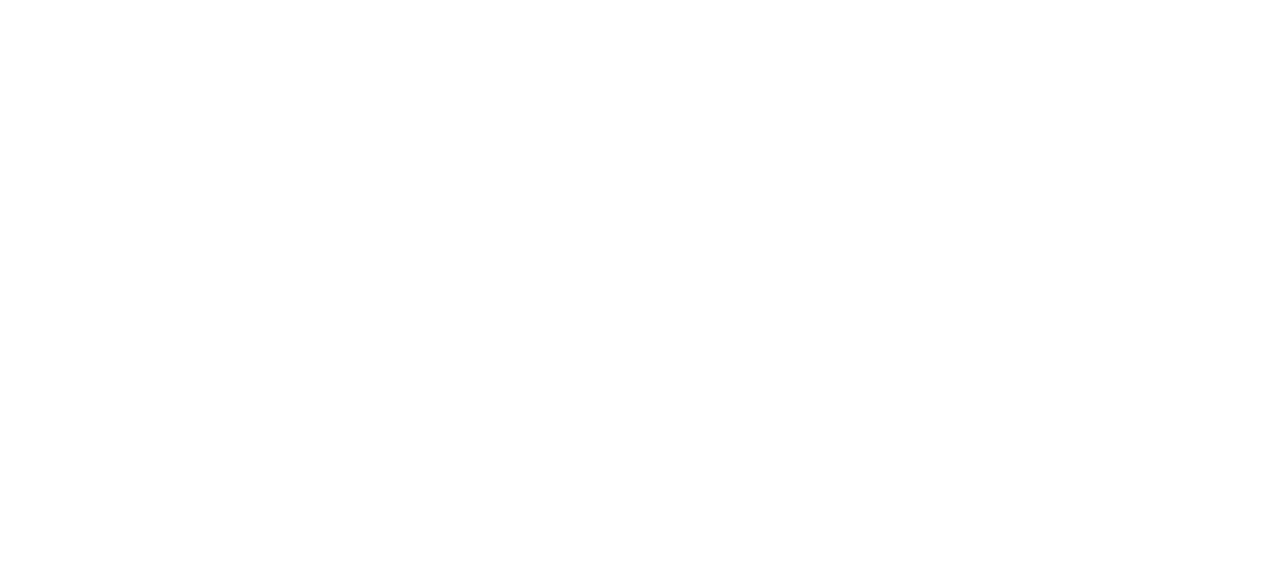
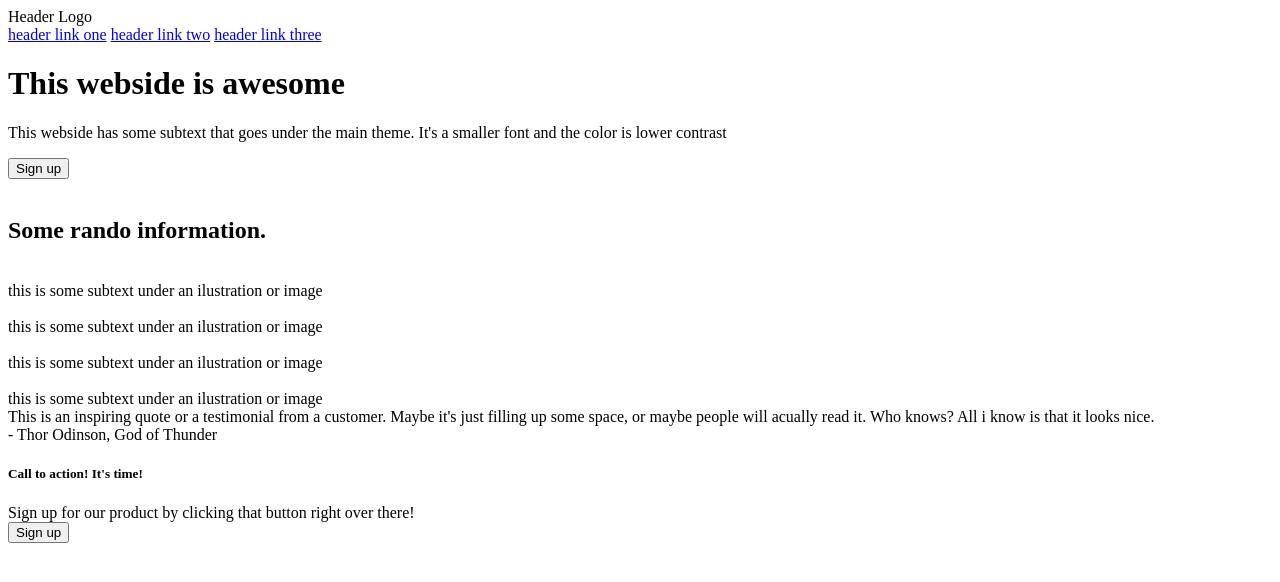
Before and after one commit to B-Banach/Odin-Landing-Page, a plain HTML site: page index.html in a window 1280 px wide. Drawn offline with Linux system fonts and the light colour scheme.

Commit message:
created html structure for page in index.html

```diff
--- a/index.html
+++ b/index.html
@@ -8,6 +8,61 @@
     <title>Landing Page</title>
 </head>
 <body>
-
+    <header>
+        <div>Header Logo</div>
+        <div>
+            <a href="#">header link one</a>
+            <a href="#">header link two</a>
+            <a href="#">header link three</a>
+        </div>
+    </header>
+    <main>
+        <div class="main-one">
+            <div>
+                <h1>This webside is awesome</h1>
+                <p>This webside has some subtext that goes under the main theme. It's a smaller font and the color is lower contrast</p>
+                <button>Sign up</button>
+            </div>
+            <div>
+                <img src="" alt="">
+            </div>
+        </div>
+        <div class="main-two">
+            <h2>Some rando information.</h2>
+            <div>
+                <div>
+                    <img src="" alt="">
+                    <div>this is some subtext under an ilustration or image</div>
+                </div>
+                <div>
+                    <img src="" alt="">
+                    <div>this is some subtext under an ilustration or image</div>
+                </div>
+                <div>
+                    <img src="" alt="">
+                    <div>this is some subtext under an ilustration or image</div>
+                </div>
+                <div>
+                    <img src="" alt="">
+                    <div>this is some subtext under an ilustration or image</div>
+                </div>
+            </div>
+        </div>
+        <div class="main-three">
+            <div>
+                <div>This is an inspiring quote or a testimonial from a customer. Maybe it's just filling up some space, or maybe people will acually read it. Who knows? All i know is that it looks nice.</div>
+                <div>- Thor Odinson, God of Thunder</div>
+            </div>
+        </div>
+        <div class="main-four">
+            <div>
+                <h5>Call to action! It's time!</h5>
+                <div>Sign up for our product by clicking that button right over there!</div>
+            </div>
+            <div>
+                <button>Sign up</button>
+            </div>
+        </div>
+    </main>
 </body>
 </html>
```
Also changed, not shown: Project Management Stuff/colors_and_stuff.png (added), Project Management Stuff/odin-project.png (added).
